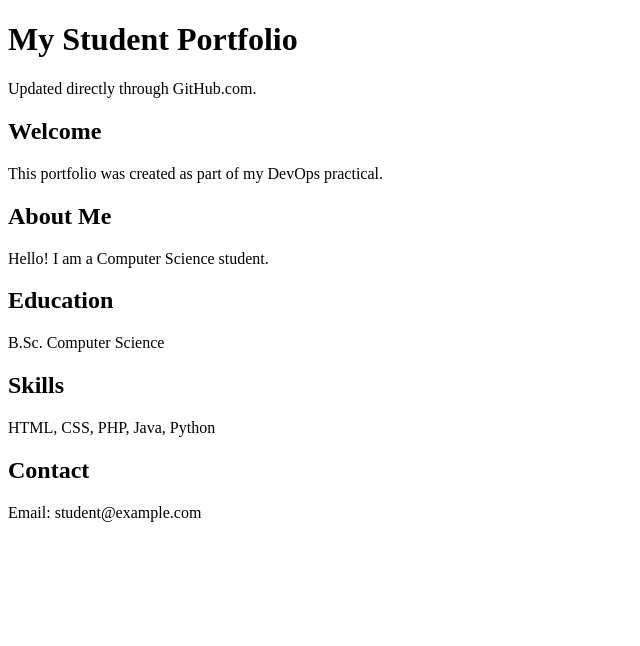
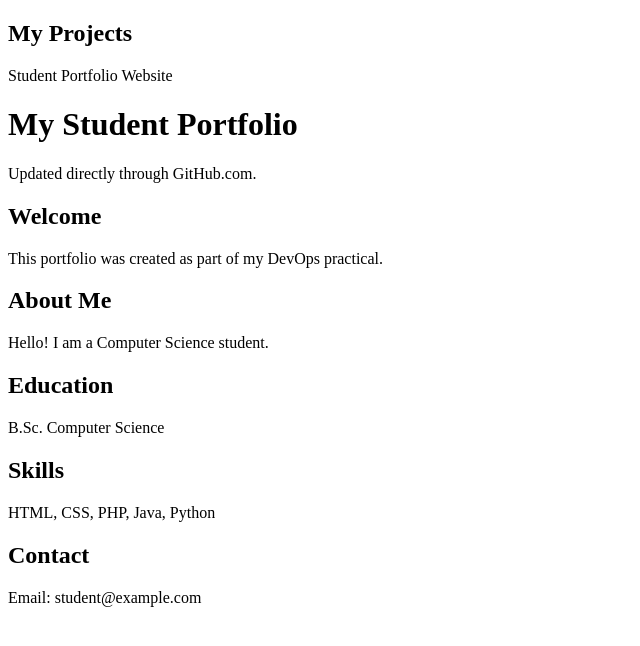
Before and after one commit to Nixon-anto/student-project, a plain HTML site: page index.html in a window 1280 px wide. Shown: the whole page, without its empty margins (0-640 px from the left). Drawn offline with Linux system fonts and the light colour scheme.

Commit message:
Add projects section

```diff
--- a/index.html
+++ b/index.html
@@ -5,8 +5,11 @@
 </head>
 <body>
 
+     <h2>My Projects</h2>
+     <p>Student Portfolio Website</p>
+
+
     <h1>My Student Portfolio</h1>
-
     <p>Updated directly through GitHub.com.</p>
 
     <h2>Welcome</h2>
```
